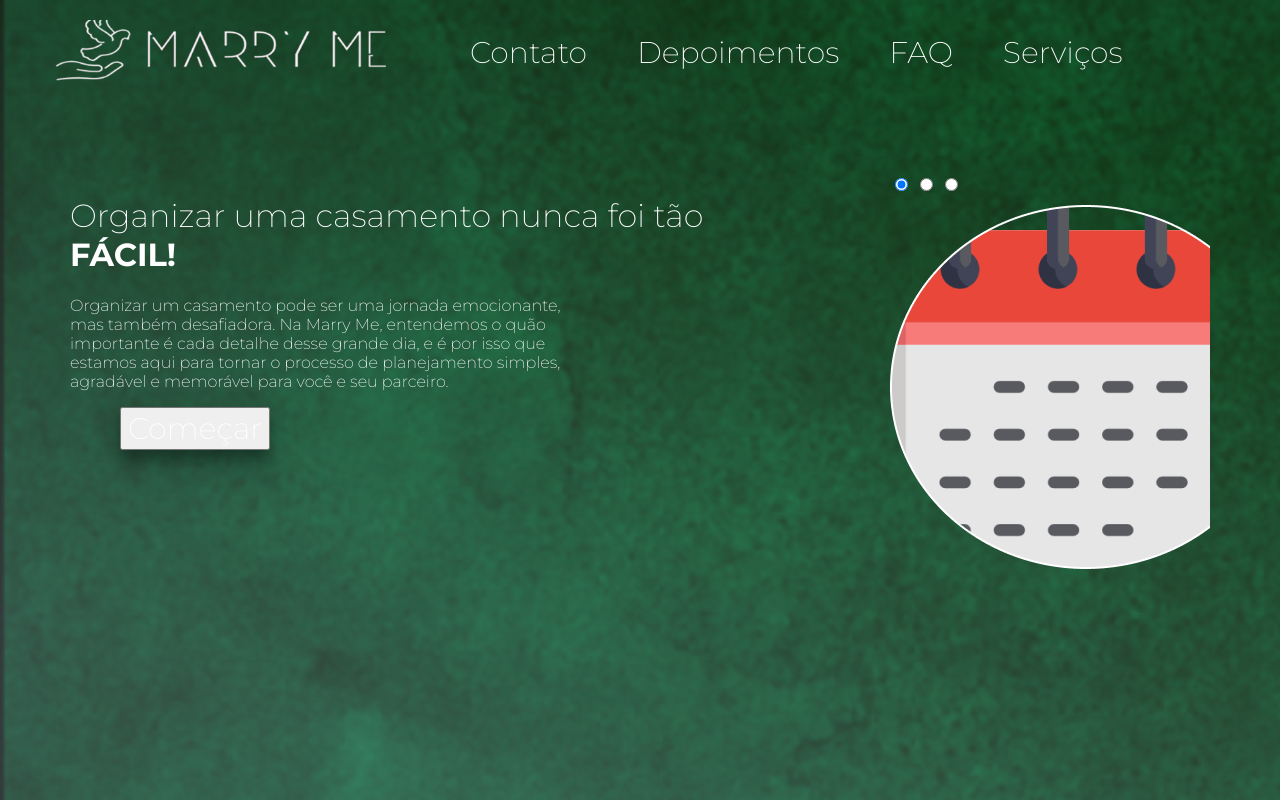
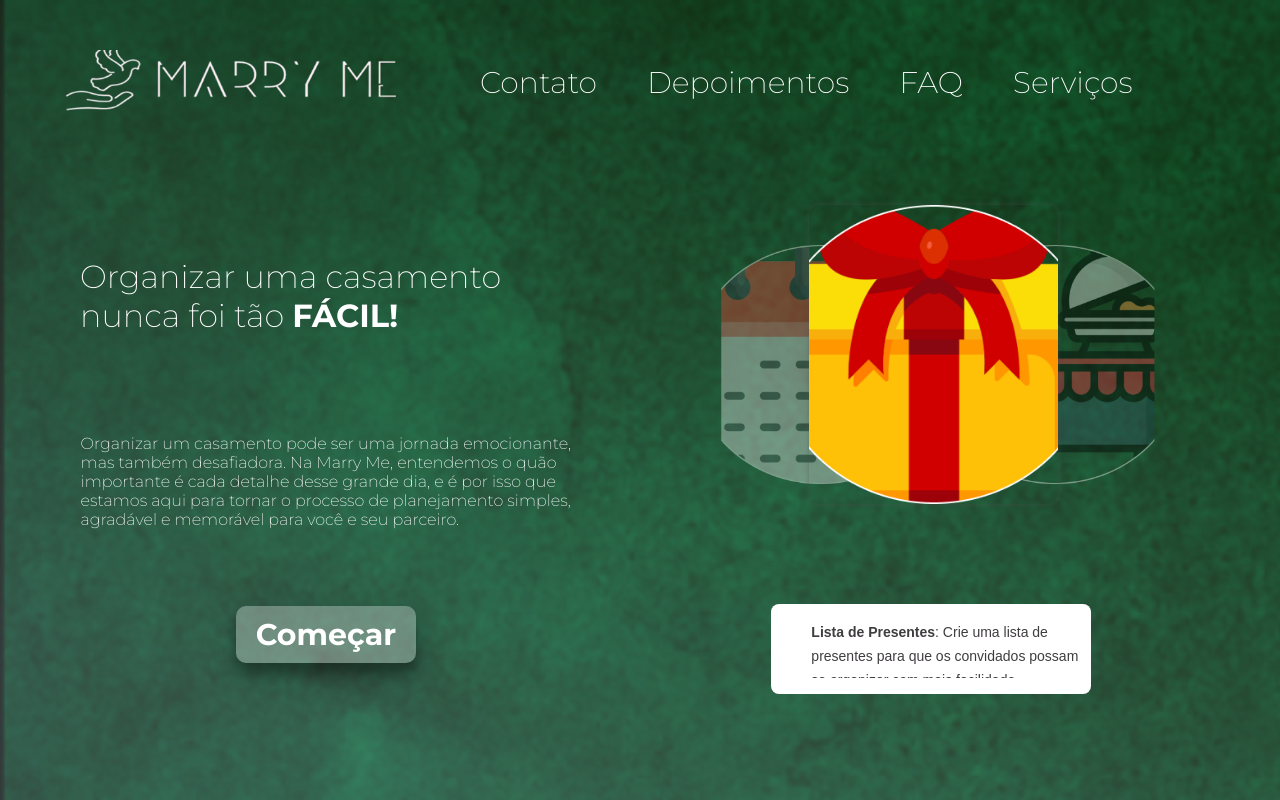
Before and after one commit to Helengendary/Pitada-Front, a plain HTML site: page Experiência Criativa/Marry.Me/Principal/principal.html in a window 1280 px wide. Shown: the top 800 px of the page. Drawn offline with Linux system fonts and the light colour scheme.

Commit message:
Inserir efeitos

```diff
--- a/Experiência Criativa/Marry.Me/Principal/principal.html
+++ b/Experiência Criativa/Marry.Me/Principal/principal.html
@@ -1,3 +1,9 @@
+<script>
+$('input').on('change', function() {
+$('body').toggleClass('blue');
+});
+</script>
+
 <html>
     <head>
         <meta charset="UTF-8">
@@ -26,22 +32,36 @@
                 <button>Começar</button>
             </div>
             <div class="carrossel">
-                <input type="radio" class="slide-controller" name="slide" checked />
-                <input type="radio" class="slide-controller" name="slide" />
-                <input type="radio" class="slide-controller" name="slide" />
-
-                <div class="slide-show" >
-                <ul class="slides-list" >
-                    <li class="slide" >
-                    <img src="../imagens/calendarioCarrosel.png" />
-                    </li>
-                    <li class="slide" >
-                    <img src="../imagens/churras.png" />
-                    </li>
-                    <li class="slide" >
-                    <img src="../imagens/presente.png" />
-                    </li>
-                </ul>
+                <div class="container">
+                    <input type="radio" name="slider" id="item-1" checked>
+                    <input type="radio" name="slider" id="item-2">
+                    <input type="radio" name="slider" id="item-3">
+                  <div class="cards">
+                    <label class="card" for="item-1" id="song-1">
+                      <img src="../imagens/presente.png" alt="song">
+                    </label>
+                    <label class="card" for="item-2" id="song-2">
+                      <img src="../imagens/churras.png" alt="song">
+                    </label>
+                    <label class="card" for="item-3" id="song-3">
+                      <img src="../imagens/calendarioCarrosel.png" alt="song">
+                    </label>
+                  </div>
+                  <div class="player">
+                    <div class="upper-part">
+                      <div class="info-area" id="test">
+                        <label class="song-info" id="song-info-1">
+                          <div class="title"><b>Lista de Presentes</b>: Crie uma lista de presentes para que os convidados possam se organizar com mais facilidade.</div>
+                        </label>
+                        <label class="song-info" id="song-info-2">
+                          <div class="title"><b>Seleção de buffet e local</b>: Explore opções de buffet e locais encantadores que se alinham com o seu estilo e orçamento.</div>
+                        </label>
+                        <label class="song-info" id="song-info-3">
+                          <div class="title"><b>Calendário de Eventos</b>: Inculi um calendário com dias de prova de vestido, ensaio e, é claro, o dia do casamento.</div>
+                        </label>
+                      </div>
+                    </div>
+                  </div>
                 </div>
             </div>
         </div>
--- a/Experiência Criativa/Marry.Me/Principal/stylePrincipal.css
+++ b/Experiência Criativa/Marry.Me/Principal/stylePrincipal.css
@@ -1,36 +1,6 @@
 html, body{
     margin: 0;
   }
-
-.carrossel {
-    width: 25%;
-    height: 25%;
-}
-
-.slide-controller:nth-child(1):checked ~ .slide-show .slides-list{--selected-item: 0;}
-.slide-controller:nth-child(2):checked ~ .slide-show .slides-list{--selected-item: 1;}
-.slide-controller:nth-child(3):checked ~ .slide-show .slides-list{--selected-item: 2;}
-
-.slide-show{
-overflow: hidden;
-}
-
-.slides-list{
-
---selected-item: 0;
---total-items: 3;
-list-style-type: none;
-margin: 10px 0;
-padding: 0;
-position: relative;
-left: calc(var(--selected-item) * -100%);
-width: calc(var(--total-items) * 100%);
-transition: left 0.4s cubic-bezier(0.680, -0.550, 0.265, 1.550);
-
-display: grid;
-grid-auto-flow: column;
-grid-auto-columns: 1fr;
-}
 
 .menu {
     padding: 20px;
@@ -44,7 +14,7 @@ grid-auto-columns: 1fr;
     width: 400px;
 }
 
-.menu em, button {
+.menu em {
     color: white;
     margin-left: 50px;
     font-size: 30px;
@@ -55,40 +25,49 @@ grid-auto-columns: 1fr;
 }
 
 .menu button {
-    background-color: rgba(255, 255, 255, 0.3);
-    border: none;
-    border-radius: 10px;
+    margin-left: 200px;
+}
+
+button {
+    color: white;
+    font-size: 30px;
+    font-family: "Montserrat", sans-serif;
+    font-optical-sizing: auto;
+    font-weight: 200;
+    font-style: normal;
     padding-top: 10px;
     padding-bottom: 10px;
     padding-left: 20px;
     padding-right: 20px;
+    border-radius: 10px;
+    border: none;
     font-weight: bold;
-    margin-left: 200px;
-}
-
-button {
+    background-color: rgba(255, 255, 255, 0.3);
     box-shadow: rgba(0, 0, 0, 0.25) 0px 14px 28px, rgba(0, 0, 0, 0.22) 0px 10px 10px;
 }
 
 .conteudo {
     display: flex;
-    justify-content: space-between;
+    height: 85%;
 }
 
 .carrossel{
     padding: 70px;
+    width: 70%;
+    height: 100%;
 }
 
 .propaganda {
     color: white;
     padding: 70px;
+    display: grid;
+    place-items: center;
 }
 
 .propaganda p {
     font-family: "Montserrat", sans-serif;
     font-optical-sizing: auto;
     font-weight: 203;
-    font-style: normal;
 }
 
 .propaganda h1{
@@ -97,3 +76,139 @@ button {
     font-weight: 203;
     font-style: normal;
 }
+
+@import url("https://fonts.googleapis.com/css?family=DM+Sans:400,500,700&display=swap");
+
+* {
+  box-sizing: border-box;
+}
+
+html, body {
+  margin: 0;
+  padding: 0;
+  width: 100%;
+  height: 100%;
+}
+
+body {
+  padding: 30px 10px;
+  font-family: 'DM Sans', sans-serif;
+  transition: background .4s ease-in;
+  background-color: #c394f8;
+
+  &.blue {
+    background-color: #428aa6;
+  }
+}
+
+input[type=radio] {
+  display: none;
+}
+
+.card {
+  position: absolute;
+  width: 60%;
+  height: 100%;
+  left: 0;
+  right: 0;
+  margin: auto;
+  transition: transform .4s ease;
+  cursor: pointer;
+}
+
+.container {
+  width: 100%;
+  max-width: 800px;
+  max-height: 600px;
+  height: 100%;
+  transform-style: preserve-3d;
+  display: flex;
+  flex-direction: column;
+  align-items: center;
+}
+
+.cards {
+  position: relative;
+  width: 100%;
+  height: 100%;
+}
+
+img {
+  width: 85%;
+  height: 75%;
+  border-radius: 10px;
+  object-fit: cover;
+}
+
+#item-1:checked ~ .cards #song-3, #item-2:checked ~ .cards #song-1, #item-3:checked ~ .cards #song-2 {
+  transform: translatex(-40%) scale(.8);
+  opacity: .4;
+  z-index: 0;
+}
+
+#item-1:checked ~ .cards #song-2, #item-2:checked ~ .cards #song-3, #item-3:checked ~ .cards #song-1 {
+  transform: translatex(40%) scale(.8);
+  opacity: .4;
+  z-index: 0;
+}
+
+#item-1:checked ~ .cards #song-1, #item-2:checked ~ .cards #song-2, #item-3:checked ~ .cards #song-3 {
+  transform: translatex(0) scale(1);
+  opacity: 1;
+  z-index: 1;
+
+  img {
+    box-shadow: 0px 0px 5px 0px rgba(81, 81, 81, 0.47);
+  }
+}
+
+.player {
+  background-color: #fff;
+  border-radius: 8px;
+  min-width: 320px;
+  padding: 16px 10px;
+  height: 21%;
+  margin-right: 10%;
+}
+
+.upper-part {
+  position: relative;
+  display: flex;
+  align-items: center;
+  margin-bottom: 12px;
+  height: 36px;
+  overflow: hidden;
+  height: 100%;
+}
+
+
+.song-info {
+  width: calc(100% - 32px);
+  display: block;
+}
+
+.song-info .title {
+  color: #403d40;
+  font-size: 14px;
+  line-height: 24px;
+}
+
+.info-area {
+  width: 100%;
+  position: absolute;
+  top: 0;
+  left: 30px;
+  transition: transform .4s ease-in;
+}
+
+#item-2:checked ~ .player #test {
+  transform: translateY(0);
+}
+
+#item-2:checked ~ .player #test  {
+  transform: translateY(-73px);
+}
+
+#item-3:checked ~ .player #test  {
+  transform: translateY(-146px);
+}
```
